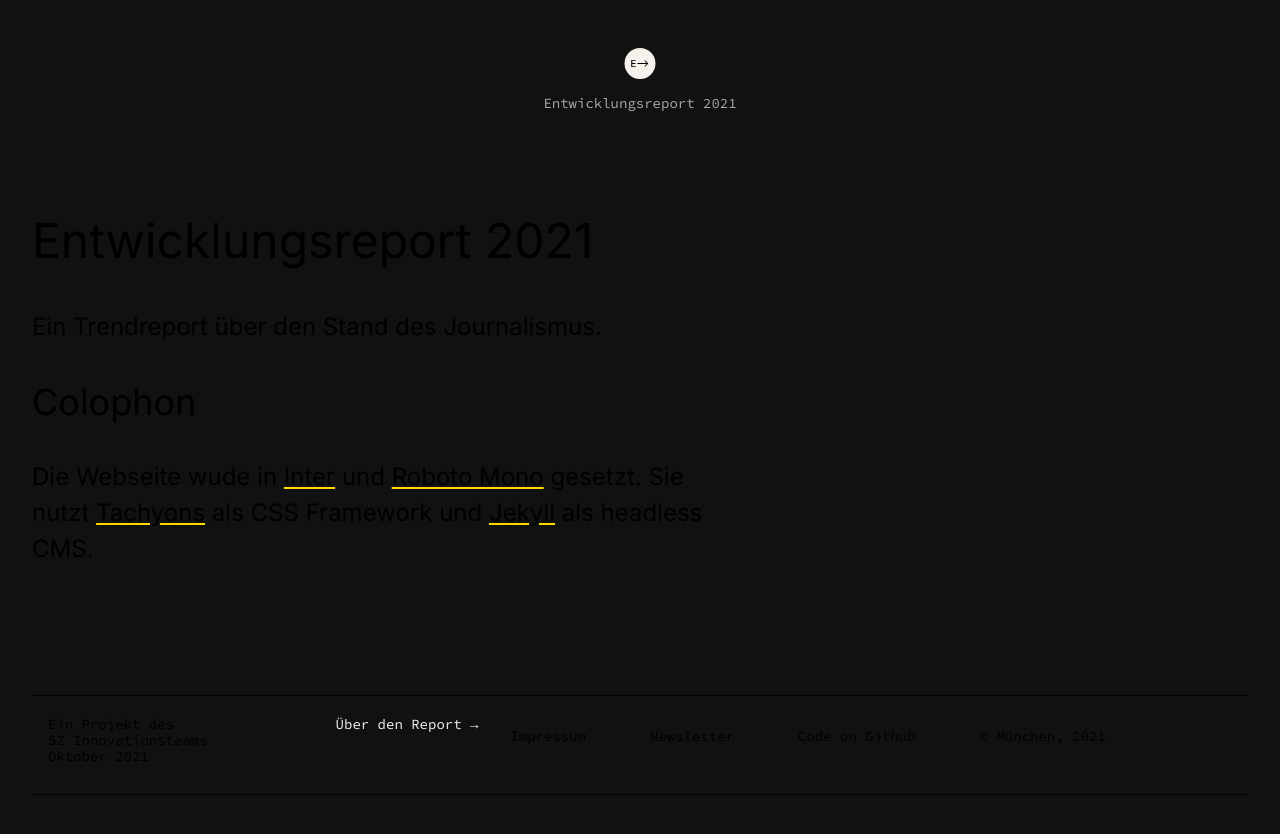
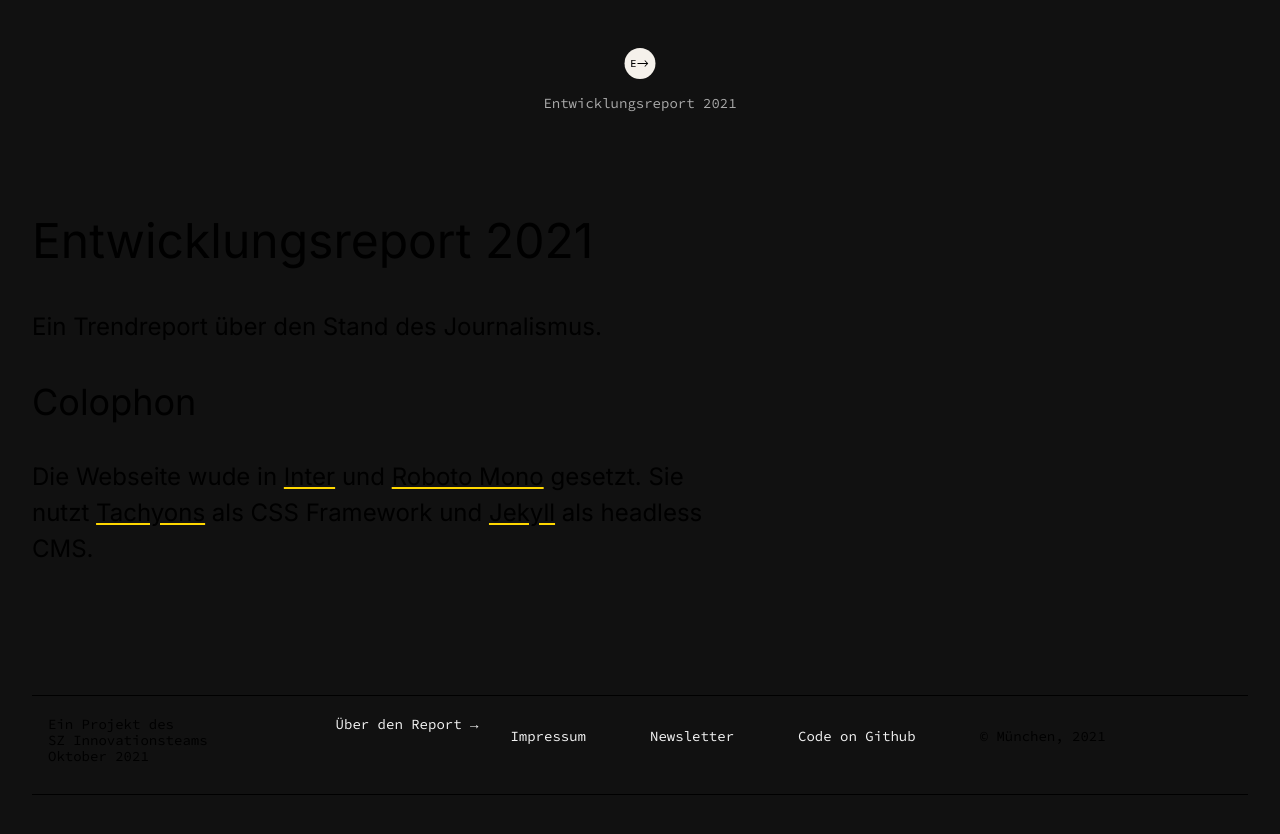
Before and after one commit to sz-innovation/entwicklungsreport-2021, a Jekyll site: the page built from README.md, in a window 1280 px wide. Shown: the top 834 px of the page. Built offline with Jekyll 4.4.1, drawn with Linux system fonts in a browser that asks for light colours.

Commit message:
fixed footer

```diff
--- a/_includes/footer.html
+++ b/_includes/footer.html
@@ -1,8 +1,8 @@
 <footer class="h6 bt bb pa3 mb0 flex flex-wrap mono">
     <p class="mr4 f6 mt1 mono mr6-ns">Ein Projekt des<br>SZ Innovationsteams<br>Oktober 2021</p>
     <p class="mr4 f6 mt1 mono"><a class="link dim near-white" href="{{site.url}}/about">Über den Report →</a></p>
-    <p class="f6 mt3 mr5"><a class="link black" href="/">Impressum</a></p>
-    <p class="f6 mt3 mr5"><a class="link black" href="https://waspassiert.substack.com/">Newsletter</a></p>
-    <p class="f6 mt3 mr5"><a class="link black" href="https://github.com/sz-innovation/entwicklungsreport-2021">Code on Github</a></p>
+    <p class="f6 mt3 mr5"><a class="link dim near-white" href="/">Impressum</a></p>
+    <p class="f6 mt3 mr5"><a class="link dim near-white" href="https://waspassiert.substack.com/">Newsletter</a></p>
+    <p class="f6 mt3 mr5"><a class="link dim near-white" href="https://github.com/sz-innovation/entwicklungsreport-2021">Code on Github</a></p>
     <p class="f6 mt3">© München, 2021</p>
 </footer>
```
